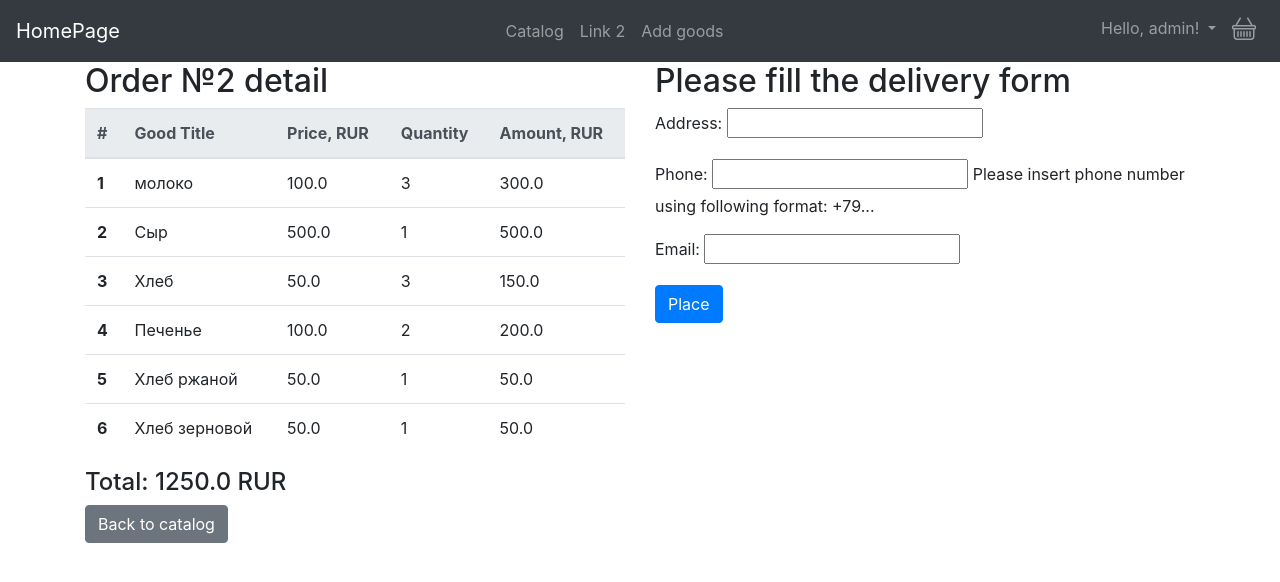
After one commit to MariaImangalina/shop, a Django app: page /orders/checkout/ in a window 1280 px wide. The commit adds this page. Shown: the top 582 px of the page. Run offline with Django 3.2, Linux system fonts and the light colour scheme; a user stored in the database is signed in; data comes from the database, SQL or seed files in the repository; both versions use the stored data as it was after the commit; some libraries are stand-ins or nearby versions.

Commit message:
start checkout view

```diff
--- a/orders/forms.py
+++ b/orders/forms.py
@@ -0,0 +1,8 @@
+from django import forms
+from .models import Order
+
+
+class CheckoutForm(forms.ModelForm):
+    class Meta:
+        model = Order
+        fields = ('address', 'phone', 'email')
--- a/orders/models.py
+++ b/orders/models.py
@@ -2,6 +2,7 @@ from django.db import models
 from django.contrib.auth import get_user_model
 from django.urls import reverse
 from goods.models import Good
+from django.utils import timezone
 
 User = get_user_model()
 
@@ -21,9 +22,18 @@ class OrderGood(models.Model):
 class Order(models.Model):
     user = models.ForeignKey(User, related_name='order', on_delete=models.CASCADE)
     goods = models.ManyToManyField(OrderGood)
-    created_at = models.DateTimeField(auto_now=True)
+    created_at = models.DateTimeField(blank=True)
     ordered = models.BooleanField(default=False)
     address = models.CharField(max_length=250, blank=True, null=True)
+    phone = models.CharField(max_length=12, blank=True, help_text='Please insert phone number using following format: +79...')
+    email = models.EmailField(blank=True)
+
+    def place_order(self):
+        self.ordered = True
+        self.created_at = timezone.now()
+        self.save()
+
+
 
     def __str__(self):
         return self.user.username
--- /dev/null
+++ b/orders/templates/orders/checkout.html
@@ -0,0 +1,53 @@
+{% extends 'base.html' %}
+
+{% block content %}
+
+<div class=container>
+    <div class='row'>
+        <div class='col-lg-6'>
+            <h2>Order №{{ object.id }} detail</h2>
+            <table class='table thead-light table-hover'>
+                <thead class='thead-light'>
+                    <tr>
+                        <th scope='col'>#</th>
+                        <th scope='col'>Good Title</th>
+                        <th scope='col'>Price, RUR</th>
+                        <th scope='col'>Quantity</th>
+                        <th scope='col'>Amount, RUR</th>
+                    </tr>
+                </thead>
+                {% for order_good in object.goods.all %}
+                <tr>
+                    <th scope='row'>{{ forloop.counter }}</td>
+                    <td>{{ order_good.good.title }}</td>
+                    <td>{{ order_good.good.price }}</td>
+                    <td>{{ order_good.quantity }}</td>
+                    <td>{{ order_good.get_amount }}</td>
+
+                </tr>
+                {% endfor %}
+            </table>
+
+            <h4>Total: {{ object.get_total }} RUR</h4>
+
+        </div>
+
+        <div class='col-lg-6'>
+
+            <h2>Please fill the delivery form</h2>
+
+            <form method='POST'>
+                {% csrf_token %}
+                {{ form.as_p }}
+            <input class='btn btn-primary' type="submit" value="Place">
+            </form>
+
+
+        </div>
+
+</div>
+<a class = 'btn btn-secondary' role='button' href="#">Back to catalog</a>
+</div>
+</div>
+
+{% endblock %}
--- a/orders/templates/orders/summary.html
+++ b/orders/templates/orders/summary.html
@@ -35,7 +35,7 @@
 
 <h4>Total: {{ object.get_total }} RUR</h4>
 
-<a class='btn btn-info' role='button' href="#">CheckOut</a>
+<a class='btn btn-info' role='button' href="{% url 'orders:checkout' %}">CheckOut</a>
 
 </div>
 
--- a/orders/urls.py
+++ b/orders/urls.py
@@ -9,4 +9,5 @@ urlpatterns = [
     path('remove_from_cart/<int:pk>/', views.remove_from_cart, name='remove_from_cart'),
     path('plus_qty/<int:pk>', views.plus_qty, name='plus_qty'),
     path('minus_qty/<int:pk>', views.minus_qty, name='minus_qty'),
+    path('checkout/', views.Checkout.as_view(), name='checkout'),
 ]
--- a/orders/views.py
+++ b/orders/views.py
@@ -2,6 +2,7 @@ from django.shortcuts import render, get_object_or_404, redirect
 from django.contrib.auth.decorators import login_required
 from django.contrib.auth.mixins import LoginRequiredMixin
 from .models import OrderGood, Order
+from .forms import CheckoutForm
 from goods.models import Good
 from django.contrib.auth import get_user_model
 from django.http import request, response, HttpResponse
@@ -109,3 +110,13 @@ class OrderSummary(LoginRequiredMixin, generic.View):
         except ObjectDoesNotExist:
             return HttpResponse('Вы пока ничего не выбрали')
             #сделать нормальную страницу
+
+
+class Checkout(LoginRequiredMixin, generic.View):
+    def get(self, request, *args, **kwargs):
+        try:
+            order = Order.objects.get(user=self.request.user, ordered=False)
+            form = CheckoutForm()
+            return render(request, 'orders/checkout.html', {'object':order, 'form':form})
+        except ObjectDoesNotExist:
+            return HttpResponse('Вы пока ничего не выбрали')
```
Also changed, not shown: db.sqlite3, orders/migrations/0002_auto_20200917_1010.py (added).
